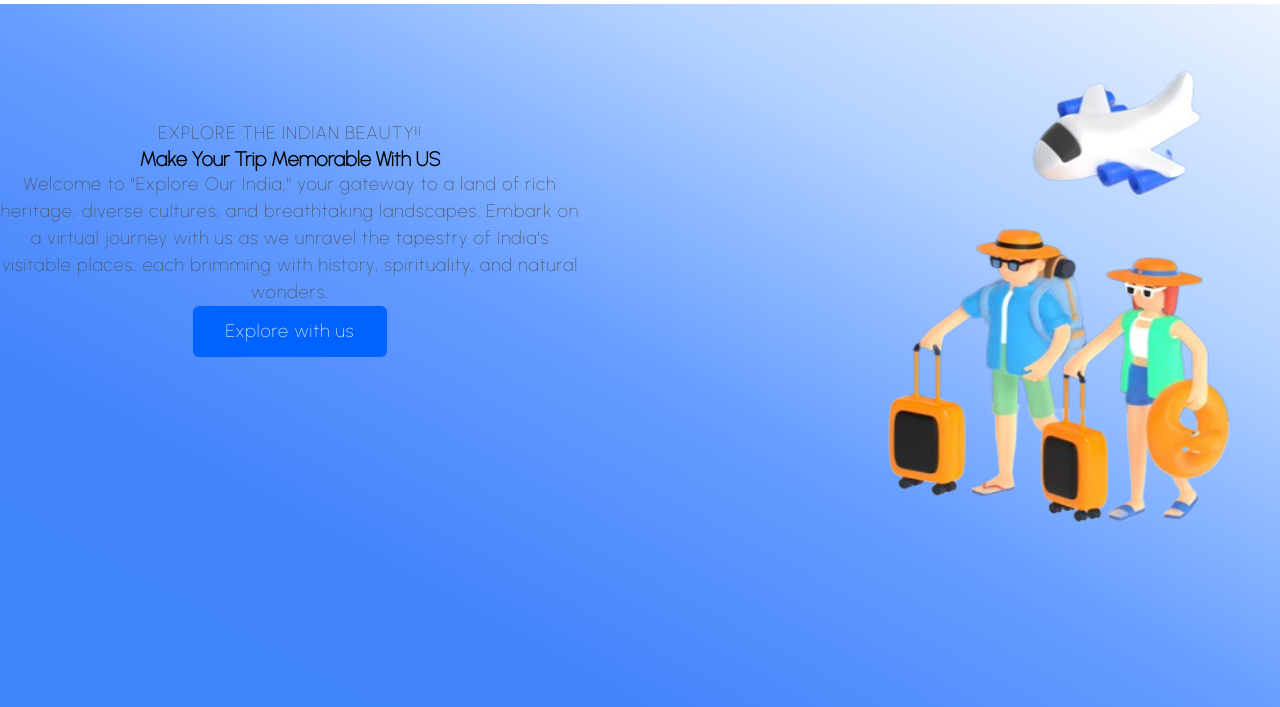
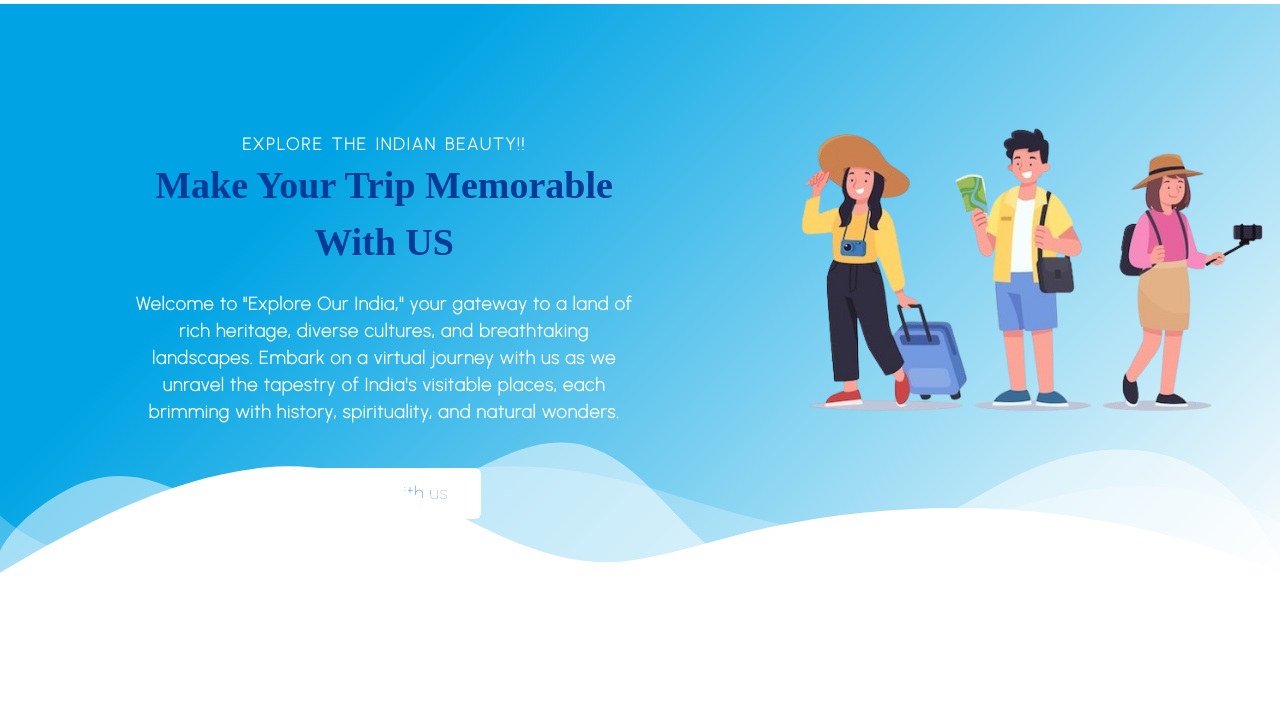
Before and after one commit to vasupatel414/BHARAT-DEKHO--PROJECT, a plain HTML site: page index.html in a window 1280 px wide. Shown: the part 103-810 px from the top of the page. Drawn offline with Linux system fonts and the light colour scheme.

Commit message:
JAY SHREE RAM

```diff
--- a/index.html
+++ b/index.html
@@ -42,15 +42,17 @@
             <div class="containerx ">
                <div class="section-hero--content">
                 <P class="hero-subheading">EXPLORE THE INDIAN BEAUTY!!</P>
-                <h1>
+                <h1 class="hero-heading" >
+
                     Make Your Trip Memorable With US
                 </h1>
                 <P class="hero-para">
+                    <strong>
                 Welcome to "Explore Our India," your gateway to a land of rich
                 heritage, diverse cultures, and breathtaking landscapes.
                 Embark on a virtual journey with us as we unravel the tapestry
                  of India's visitable places, each brimming with history,
-                spirituality, and natural wonders.
+                spirituality, and natural wonders.</strong>
                 </P>
                 <div class="hero-btn">
                     <a href="services.html"class="btn">Explore with us</a>
@@ -58,12 +60,26 @@
                </div>
                <div class="section-hero--image">
                 <figure>
-                    <img src="International_Travel_Expo_3D_Poster_With_Man_And_Woman_Characters__HD___4_-removebg-preview.png" alt="" >
+                    <img src="main-qimg-4670ea3882b0cf68c37248296cb0de14-removebg-preview.png" alt="" >
                 </figure>
                </div>
             </div>
         </div>
+    <div class="custom-shape-divider-bottom-1706297761">
+        <svg data-name="Layer 1" xmlns="http://www.w3.org/2000/svg" viewBox="0 0 1200 120" preserveAspectRatio="none">
+            <path
+                d="M0,0V46.29c47.79,22.2,103.59,32.17,158,28,70.36-5.37,136.33-33.31,206.8-37.5C438.64,32.43,512.34,53.67,583,72.05c69.27,18,138.3,24.88,209.4,13.08,36.15-6,69.85-17.84,104.45-29.34C989.49,25,1113-14.29,1200,52.47V0Z"
+                opacity=".25" class="shape-fill"></path>
+            <path
+                d="M0,0V15.81C13,36.92,27.64,56.86,47.69,72.05,99.41,111.27,165,111,224.58,91.58c31.15-10.15,60.09-26.07,89.67-39.8,40.92-19,84.73-46,130.83-49.67,36.26-2.85,70.9,9.42,98.6,31.56,31.77,25.39,62.32,62,103.63,73,40.44,10.79,81.35-6.69,119.13-24.28s75.16-39,116.92-43.05c59.73-5.85,113.28,22.88,168.9,38.84,30.2,8.66,59,6.17,87.09-7.5,22.43-10.89,48-26.93,60.65-49.24V0Z"
+                opacity=".5" class="shape-fill"></path>
+            <path
+                d="M0,0V5.63C149.93,59,314.09,71.32,475.83,42.57c43-7.64,84.23-20.12,127.61-26.46,59-8.63,112.48,12.24,165.56,35.4C827.93,77.22,886,95.24,951.2,90c86.53-7,172.46-45.71,248.8-84.81V0Z"
+                class="shape-fill"></path>
+        </svg>
+    </div>
     </main>
+
 </body>
 
 </html>
--- a/style.css
+++ b/style.css
@@ -45,13 +45,14 @@ li {
     width: 100%;
     box-shadow: rgba(0, 0, 0, 0.05) 0px 6px 24px 0px,
         rgba(0, 0, 0, 0.08) 0px 0px 0px 1px;
+
 }
 
 .btn {
     display: inline-block;
     padding: 1.2rem 3.2rem;
-    background-color: var(--main-color);
-    color: var(--white-color);
+    background-color: var(--white-color);
+    color: var(--main-color);
     border-radius: 0.6rem;
     -webkit-border-radius: 0.6rem;
     -moz-border-radius: 0.6rem;
@@ -61,8 +62,15 @@ li {
 
 
 .btn:hover {
-    background-color: var(--bnt-hover-bg-color);
+/* background-image: linear-gradient(to top right,
+            #3d86fa,
+            #4484fb,
+            #679eff,
+            #b3d2ff,
+            #ebf3fe); */
+            background-color: orange;
     cursor: pointer;
+    color: var(--white-color);
     box-shadow: var(--btn-box-shadow);
 }
 
@@ -76,7 +84,7 @@ li {
 .section-navbar .navbar ul {
     display: flex;
     gap: 3.2rem;
-    /* text-transform: capitalize; */
+
 
     & li a {
         color: var(--heading-color);
@@ -89,7 +97,7 @@ li {
         &::after {
             content: "";
             position: absolute;
-            color: aliceblue;
+            color: rgb(62, 134, 197);
             bottom: -0.3rem;
             left: 0;
             width: 0%;
@@ -109,25 +117,74 @@ li {
 .containerx{
     display: grid;
     grid-template-columns: repeat(2, 1fr);
+
+
 }
+
 .section-hero--image img{
-    height: 700px;
-    width: 700px;
+padding-top: 15%;
+    width: 100%;
+        height: 100%;
      padding-left: 18%;
-     /* filter: drop-shadow(50px 50px 50px #679eff); */
+    padding-bottom: 20%;
+
 
 }
 .section-hero--content
 {
     padding-top: 20%;
+    padding-left: 20%;
    text-align: center;
+   align-items: center;
+    gap: 6.4rem;
+
+    & .hero-subheading {
+        text-transform: uppercase;
+        letter-spacing: 0.2rem;
+        font-size: 1.7rem;
+        word-spacing: 0.2rem;
+        color: var(--white-color);
+        font-weight: 900;
+    }
+
+    & .hero-heading {
+
+        font-size: 3.8rem;
+        line-height: 1.5;
+        font-family: "Jost";
+        color: var(--bnt-hover-bg-color);
+        font-weight: 900;
+
+    }
+
+    & .hero-para {
+        color: var(--white-color);
+        margin: 2rem 0 4.2rem 0;
+        font-weight: 800;
+    }
 }
 main {
     position: relative;
-    background-image: linear-gradient(to top right,
-            #3d86fa,
-            #4484fb,
-            #679eff,
-            #b3d2ff,
-            #ebf3fe);
+background-color: #fefefe;
+    background-image: linear-gradient(315deg, #fefefe 0%, #00a4e4 74%);
 }
+.custom-shape-divider-bottom-1706297761 {
+    position: absolute;
+    bottom: 0%;
+    left: 0;
+    width: 100%;
+    overflow: hidden;
+    line-height: 0;
+    transform: rotate(180deg);
+}
+
+.custom-shape-divider-bottom-1706297761 svg {
+    position: relative;
+    display: block;
+    width: calc(100% + 1.3px);
+    height: 150px;
+}
+
+.custom-shape-divider-bottom-1706297761 .shape-fill {
+    fill: #FFFFFF;
+}
```
Also changed, not shown: Image_0.jpg (added), Traveling Boy.png (added), main-qimg-4670ea3882b0cf68c37248296cb0de14-removebg-preview.png (added).
